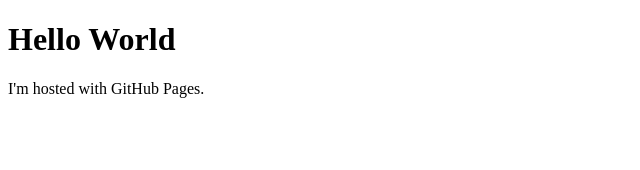
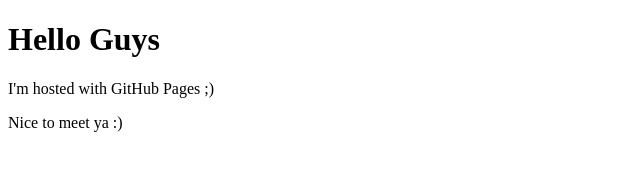
Before and after one commit to kidemms/kidemms.github.io, a plain HTML site: page index.html in a window 1280 px wide. Shown: the whole page, without its empty margins (0-640 px from the left). Drawn offline with Linux system fonts and the light colour scheme.

Commit message:
Update index.html

```diff
--- a/index.html
+++ b/index.html
@@ -1,7 +1,8 @@
 <!DOCTYPE html>
 <html>
 <body>
-<h1>Hello World</h1>
-<p>I'm hosted with GitHub Pages.</p>
+<h1>Hello Guys</h1>
+<p>I'm hosted with GitHub Pages ;)</p>
+<p>Nice to meet ya :)</p>
 </body>
 </html>
```
